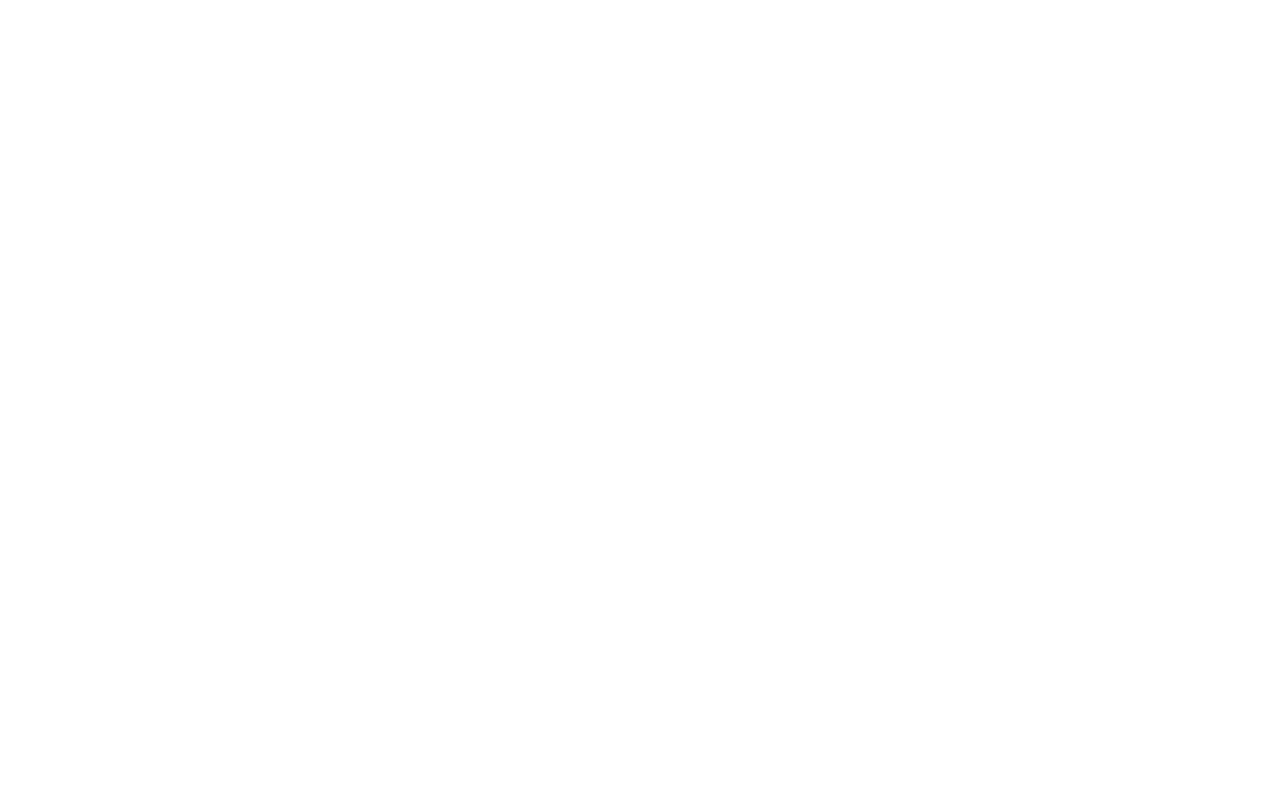
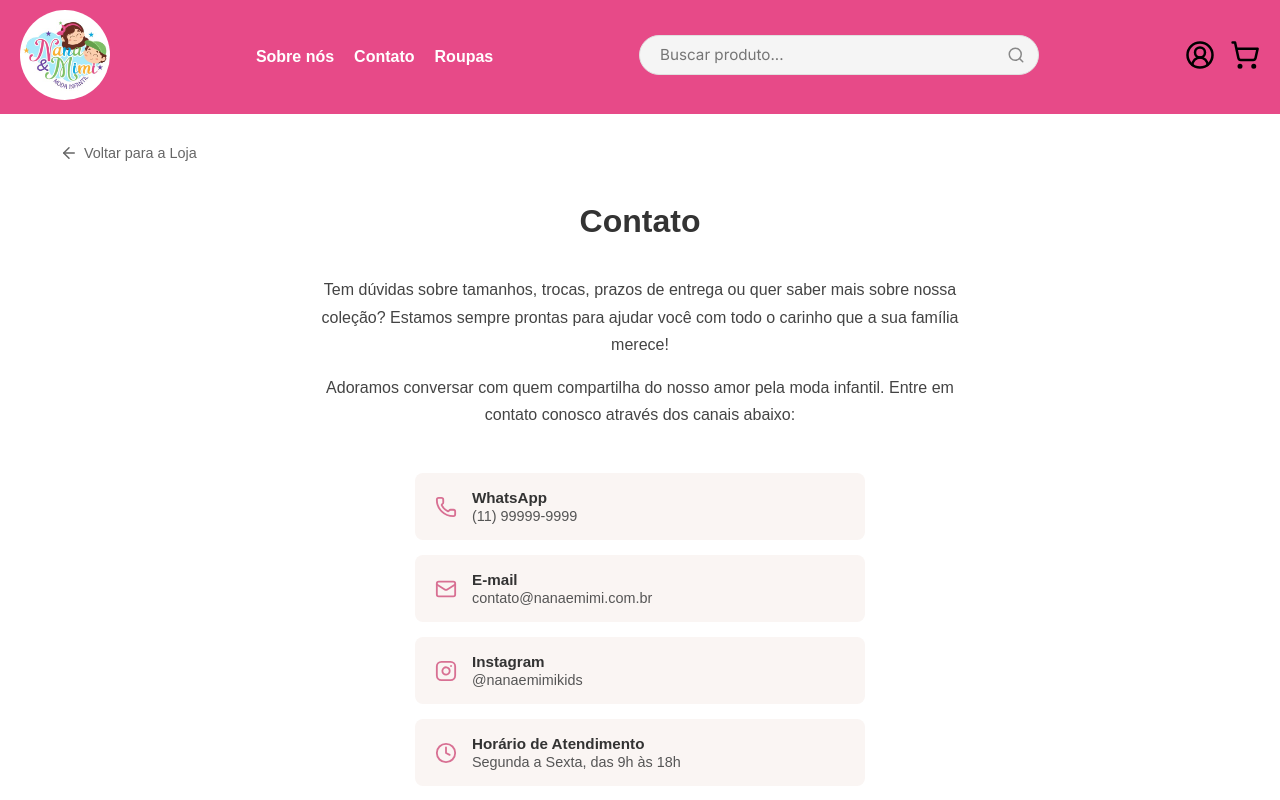
Before and after one commit to vitor-gabriel-rds/prebanca, a React (Vite) app: page /contato in a window 1280 px wide. Before the commit this address had no page. Shown: the top 800 px of the page. Built offline with nearby package versions, Linux system fonts and the light colour scheme.

Commit message:
Add files via upload

```diff
--- a/src/App.jsx
+++ b/src/App.jsx
@@ -5,6 +5,7 @@
 import Produto from './Produto';
 import Carrinho from './Carrinho';
 import SobreNos from './SobreNos';
+import Contato from './Contato';
 
 function App() {
   return (
@@ -27,6 +28,9 @@
 
         {/* Rota da página "Sobre Nós" */}
         <Route path="/sobre-nos" element={<SobreNos />} />
+
+        {/* Rota da página contato*/}
+        <Route path="/contato" element={<Contato />} />
       </Routes>
     </BrowserRouter>
   );
--- /dev/null
+++ b/src/Contato.css
@@ -0,0 +1,85 @@
+.contato-container {
+  max-width: 800px;
+  margin: 30px auto;
+  padding: 0 20px;
+}
+
+.btn-voltar {
+  display: inline-flex;
+  align-items: center;
+  gap: 6px;
+  color: #666;
+  text-decoration: none;
+  font-size: 0.9rem;
+  margin-bottom: 20px;
+}
+
+.contato-conteudo-central {
+  display: flex;
+  flex-direction: column;
+  align-items: center;
+  text-align: center;
+}
+
+.contato-conteudo-central h1 {
+  font-size: 2rem;
+  color: #333;
+  margin-bottom: 20px;
+}
+
+.contato-texto {
+  max-width: 650px;
+  margin-bottom: 30px;
+}
+
+.contato-texto p {
+  font-size: 1rem;
+  line-height: 1.7;
+  color: #444;
+  margin-bottom: 15px;
+}
+
+.info-cards-central {
+  display: flex;
+  flex-direction: column;
+  gap: 15px;
+  width: 100%;
+  max-width: 450px;
+  margin-bottom: 30px;
+}
+
+.card-item-central {
+  display: flex;
+  align-items: center;
+  gap: 15px;
+  background-color: #faf5f3;
+  padding: 16px 20px;
+  border-radius: 8px;
+  color: #333;
+  text-align: left;
+}
+
+.card-item-central svg {
+  color: #D87093;
+  flex-shrink: 0;
+}
+
+.card-item-central strong {
+  display: block;
+  margin-bottom: 2px;
+  font-size: 0.95rem;
+  color: #333;
+}
+
+.card-item-central p {
+  margin: 0;
+  font-size: 0.9rem;
+  color: #555;
+}
+
+.slogan {
+  font-weight: bold;
+  color: #333;
+  margin-top: 20px;
+  text-align: center;
+}
--- /dev/null
+++ b/src/Contato.jsx
@@ -0,0 +1,112 @@
+import React from 'react';
+import { Link } from 'react-router-dom';
+import { CircleUserRound, ShoppingCart, Search, ArrowLeft, MapPin, Phone, Mail, Clock, Instagram } from 'lucide-react';
+import logo from "./assets/logo.jpg";
+import './Contato.css';
+
+export default function Contato() {
+  return (
+    <div className="app">
+      {/* Barra de Navegação */}
+      <div className="navbar">
+        <Link to="/">
+          <img src={logo} alt="Logo Nana&Mimi" className="logo" />
+        </Link>
+
+        <div className="menu">
+          <Link to="/sobre-nos" style={{ textDecoration: 'none', color: 'inherit' }}>
+            <span>Sobre nós</span>
+          </Link>
+          <Link to="/contato" style={{ textDecoration: 'none', color: 'inherit' }}>
+            <span>Contato</span>
+          </Link>
+          <span>Roupas</span>
+        </div>
+
+        <div className="container-pesquisa">
+          <input
+            type="text"
+            placeholder="Buscar produto..."
+            className="input-pesquisa"
+          />
+          <Search size={18} className="icone-lupa" />
+        </div>
+
+        <div className="icons">
+          <Link to="/login" style={{ color: 'inherit' }}>
+            <CircleUserRound size={30} />
+          </Link>
+          <Link to="/carrinho" style={{ color: 'inherit' }}>
+            <ShoppingCart size={30} />
+          </Link>
+        </div>
+      </div>
+
+      {/* Conteúdo de Contato Centralizado */}
+      <main className="contato-container">
+        <Link to="/" className="btn-voltar">
+          <ArrowLeft size={18} /> Voltar para a Loja
+        </Link>
+
+        <div className="contato-conteudo-central">
+          <h1>Contato</h1>
+
+          <div className="contato-texto">
+            <p>
+              Tem dúvidas sobre tamanhos, trocas, prazos de entrega ou quer saber mais sobre nossa coleção? Estamos sempre prontas para ajudar você com todo o carinho que a sua família merece!
+            </p>
+            <p>
+              Adoramos conversar com quem compartilha do nosso amor pela moda infantil. Entre em contato conosco através dos canais abaixo:
+            </p>
+          </div>
+
+          <div className="info-cards-central">
+            <div className="card-item-central">
+              <Phone size={22} />
+              <div>
+                <strong>WhatsApp</strong>
+                <p>(11) 99999-9999</p>
+              </div>
+            </div>
+
+            <div className="card-item-central">
+              <Mail size={22} />
+              <div>
+                <strong>E-mail</strong>
+                <p>contato@nanaemimi.com.br</p>
+              </div>
+            </div>
+
+            <div className="card-item-central">
+              <Instagram size={22} />
+              <div>
+                <strong>Instagram</strong>
+                <p>@nanaemimikids</p>
+              </div>
+            </div>
+
+            <div className="card-item-central">
+              <Clock size={22} />
+              <div>
+                <strong>Horário de Atendimento</strong>
+                <p>Segunda a Sexta, das 9h às 18h</p>
+              </div>
+            </div>
+
+            <div className="card-item-central">
+              <MapPin size={22} />
+              <div>
+                <strong>Localização</strong>
+                <p>[Insira aqui a localização / endereço]</p>
+              </div>
+            </div>
+          </div>
+
+          <p className="slogan">
+            Nana&Mimi — Estilo para os pequenos, conforto para viver cada momento.
+          </p>
+        </div>
+      </main>
+    </div>
+  );
+}
--- a/src/SobreNos.css
+++ b/src/SobreNos.css
@@ -12,15 +12,19 @@
   text-decoration: none;
   font-size: 0.9rem;
   margin-bottom: 20px;
+  margin-left: -200px;
 }
 
 .sobre-container h1 {
   font-size: 2rem;
-  color: #333;
+  color: #E74A88;
   margin-bottom: 25px;
+  margin-left: -50px;
 }
 
 .sobre-texto p {
+  width: 80%;
+  margin-left: -200px;
   font-size: 1rem;
   line-height: 1.7;
   color: #444;
--- a/src/SobreNos.jsx
+++ b/src/SobreNos.jsx
@@ -56,7 +56,7 @@
           </p>
 
           <p>
-            Foi assim que nasceu a Nana&Mimi, uma marca de moda infantil criada para vestir crianças de 4 a 12 anos com estilo, conforto e personalidade. Nossa proposta é trazer uma moda infantil moderna, leve e atual, com peças pensadas para acompanhar as crianças em diferentes momentos do dia — seja para uma ocasião especial, um passeio em família ou simplesmente para viver a infância com liberdade e conforto.
+            Somos uma marca de moda infantil criada para vestir crianças de 4 a 12 anos com estilo, conforto e personalidade. Nossa proposta é trazer uma moda infantil moderna, leve e atual, com peças pensadas para acompanhar as crianças em diferentes momentos do dia.
           </p>
 
           <p>
@@ -64,15 +64,11 @@
           </p>
 
           <p>
-            Na Nana&Mimi, cada detalhe é pensado para oferecer uma experiência especial às famílias. Valorizamos um atendimento próximo e atencioso, buscando entender as necessidades de cada cliente e tornar cada compra um momento agradável. Além disso, trabalhamos para oferecer preços acessíveis, tornando a moda infantil moderna e de qualidade mais próxima das famílias.
-          </p>
-
-          <p className="localizacao">
-            <MapPin size={18} /> <strong>Nossa localização:</strong> [Insira aqui a localização]
+            Na Nana&Mimi, cada detalhe é pensado para oferecer uma experiência especial às famílias. Valorizamos um atendimento próximo e atencioso. Além disso, trabalhamos para oferecer preços acessíveis, tornando a moda infantil moderna e de qualidade mais próxima das famílias.
           </p>
 
           <p>
-            Hoje, a Nana&Mimi representa muito mais do que uma loja de roupas infantis. Representa um sonho que ganhou forma, cresceu com dedicação e continua sendo construído todos os dias com carinho, propósito e compromisso com nossos clientes.
+            Hoje somos muito mais do que uma loja de roupas infantis. Representa um sonho que ganhou forma e continua sendo construído todos os dias com carinho, propósito e compromisso com nossos clientes.
           </p>
 
           <p>
@@ -83,6 +79,9 @@
             Nana&Mimi — Estilo para os pequenos, conforto para viver cada momento.
           </p>
         </div>
+
+
+
       </main>
     </div>
   );
```
